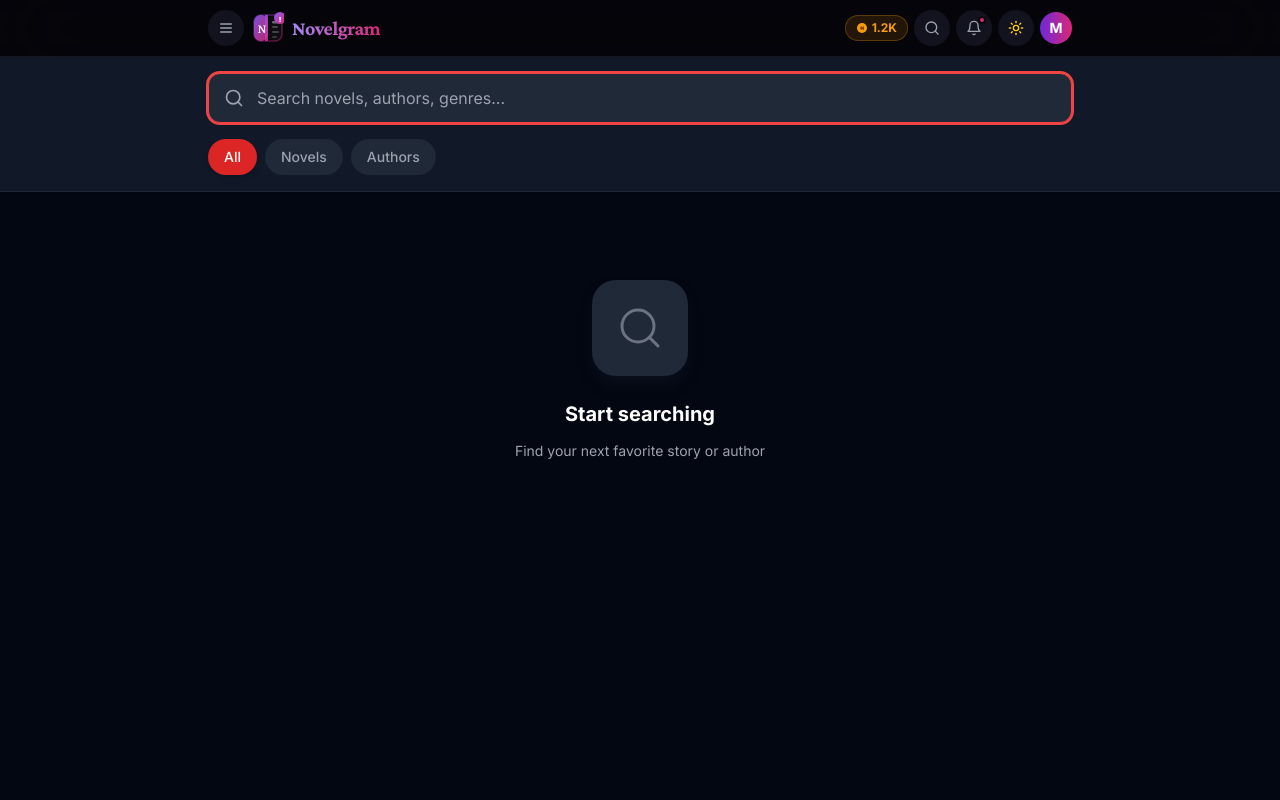
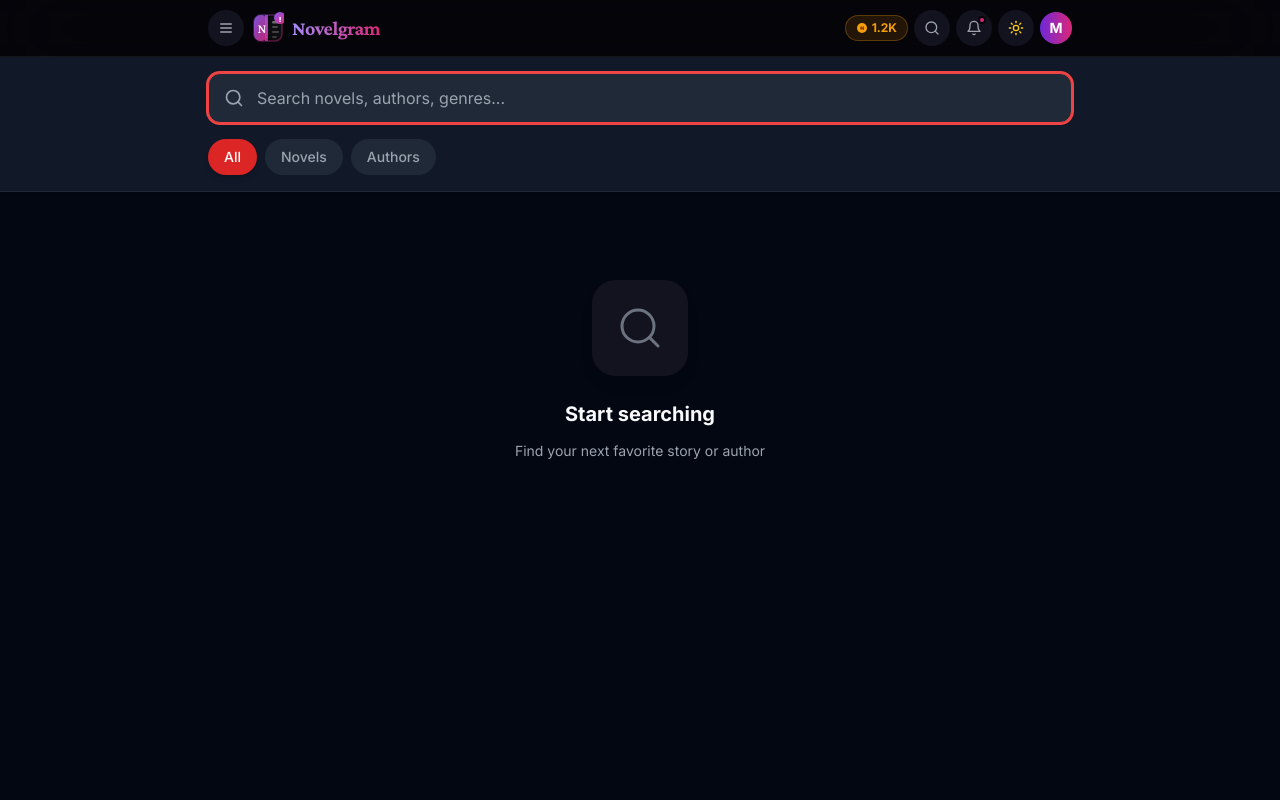
Before and after one commit to imadeddiinemenouer-a11y/NovalGram, a React (Vite) app: page /#/search in a window 1280 px wide. Shown: the top 800 px of the page. Built offline with nearby package versions, Linux system fonts and the light colour scheme.

Commit message:
Update EmptyState.tsx

```diff
--- a/src/components/common/EmptyState.tsx
+++ b/src/components/common/EmptyState.tsx
@@ -13,23 +13,23 @@ export default function EmptyState({
   icon: Icon = BookOpen,
   title,
   description,
-  action
+  action,
 }: EmptyStateProps) {
   const { theme } = useTheme();
   const isDark = theme === 'dark';
 
   return (
     <div className="flex flex-col items-center justify-center py-16 px-4 text-center animate-fade-in">
-      <div className={`w-24 h-24 rounded-3xl flex items-center justify-center mb-6 shadow-lg transition-all ${
-        isDark ? 'bg-gray-800 shadow-gray-900/50' : 'bg-gray-100 shadow-gray-200/50'
+      <div className={`w-24 h-24 rounded-3xl flex items-center justify-center mb-6 shadow-lg ${
+        isDark ? 'bg-[var(--surface2)]' : 'bg-gray-100'
       }`}>
-        <Icon className={`w-12 h-12 ${isDark ? 'text-gray-500' : 'text-gray-400'}`} strokeWidth={1.5} />
+        <Icon className={`w-12 h-12 ${isDark ? 'text-[var(--txt3)]' : 'text-gray-400'}`} strokeWidth={1.5} />
       </div>
-      <h3 className={`text-xl font-bold mb-3 ${isDark ? 'text-white' : 'text-gray-900'}`}>
+      <h3 className={`text-xl font-bold mb-3 ${isDark ? 'text-[var(--txt)]' : 'text-gray-900'}`}>
         {title}
       </h3>
       {description && (
-        <p className={`text-sm max-w-xs mb-6 leading-relaxed ${isDark ? 'text-gray-400' : 'text-gray-500'}`}>
+        <p className={`text-sm max-w-xs mb-6 leading-relaxed ${isDark ? 'text-[var(--txt2)]' : 'text-gray-500'}`}>
           {description}
         </p>
       )}
```
